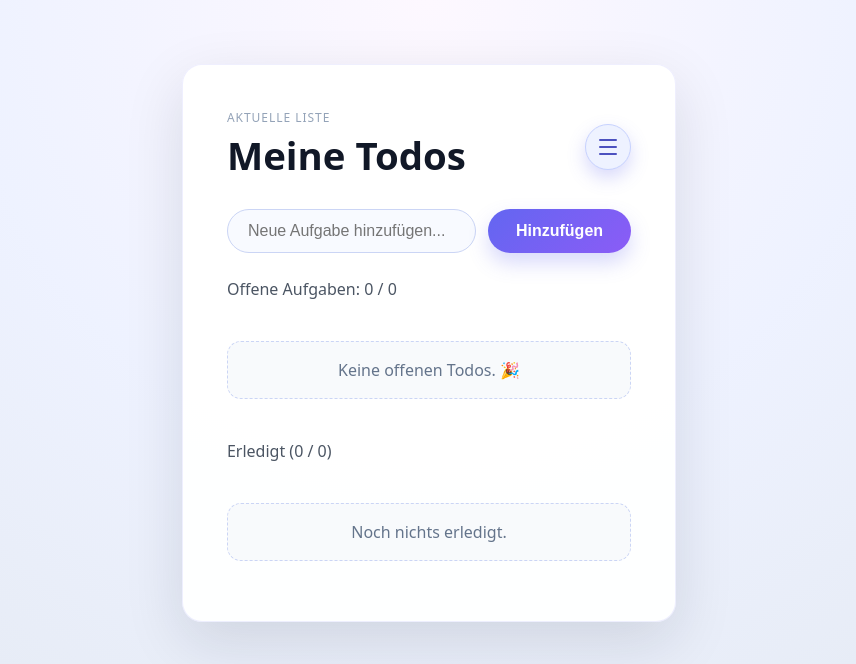
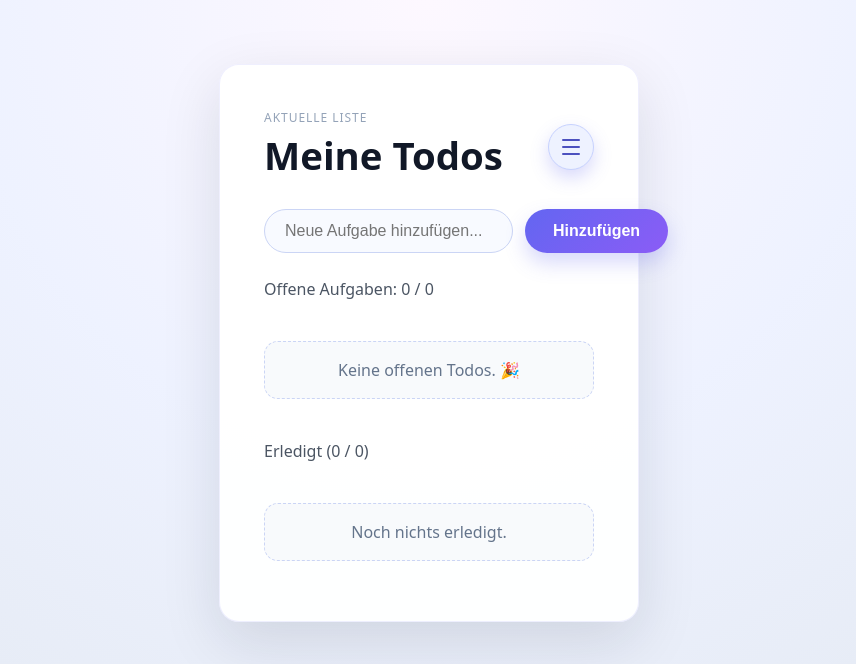
Before and after one commit to chrisdutt24/react-first, a React (Vite) app in the folder my-react-app/: page / in a window 1280 px wide. Shown: the top 664 px of the page, without its empty margins (211-1067 px from the left). Built offline with nearby package versions, Linux system fonts and the light colour scheme; the HTML template or start-up script is replaced by a standard one.

Commit message:
bit larger

```diff
--- a/my-react-app/src/index.css
+++ b/my-react-app/src/index.css
@@ -31,7 +31,7 @@ body {
 }
 
 .todo-card {
-  width: min(640px, 100%);
+  width: 420px;
   background: rgba(255, 255, 255, 0.95);
   border-radius: 1.25rem;
   padding: clamp(1.5rem, 5vw, 2.75rem);
```
